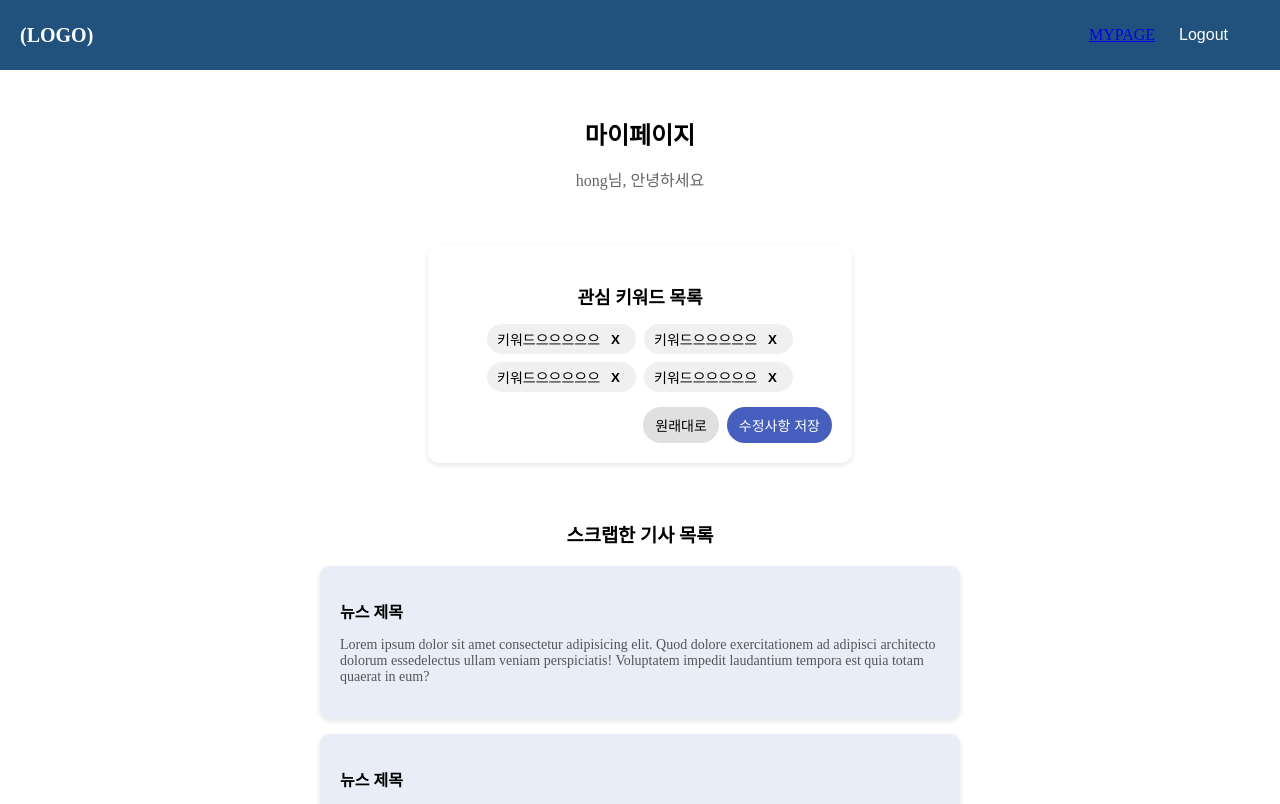
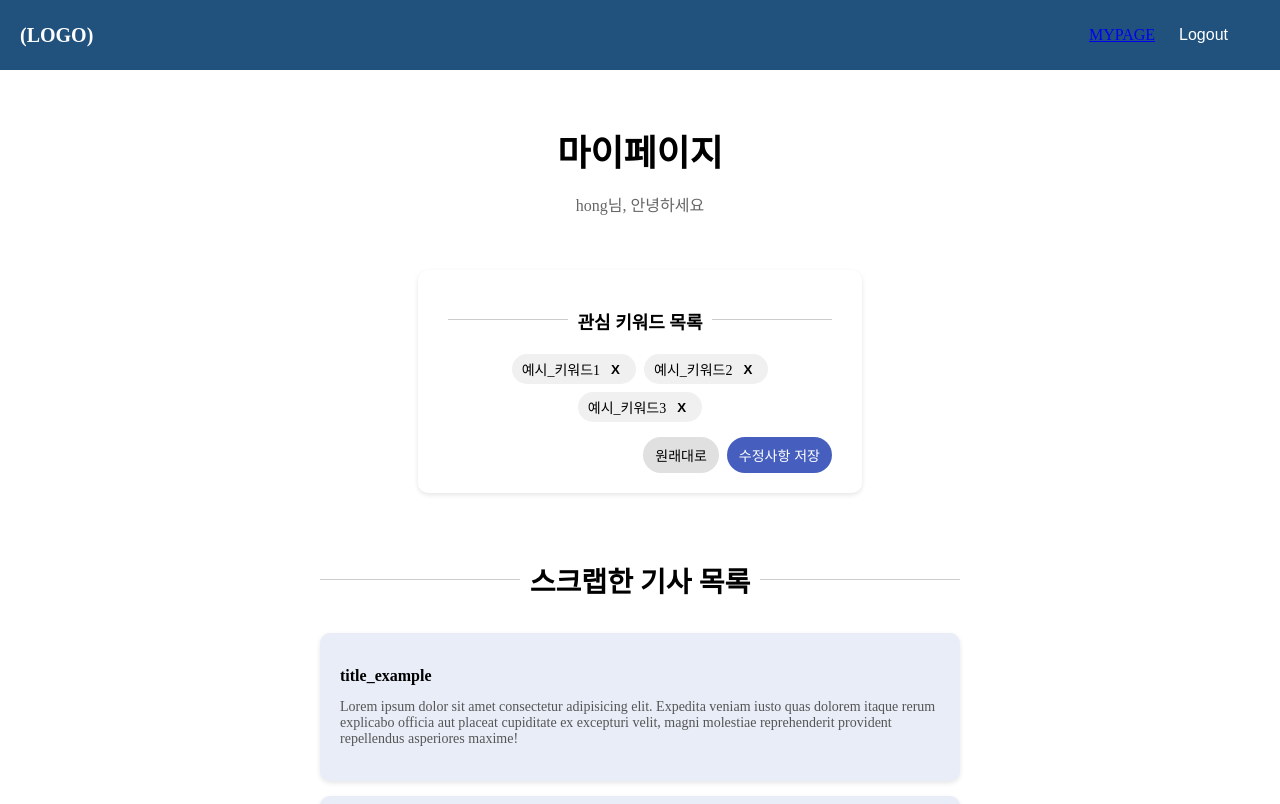
Before and after one commit to lg-cns-am-1-mini6/FE, a React (Vite) app in the folder news_app/: page /Mypage in a window 1280 px wide. Shown: the top 804 px of the page. Built offline with nearby package versions, Linux system fonts and the light colour scheme.

Commit message:
refactor: 예시 문장 및 키워드 하드코딩

```diff
--- a/news_app/src/components/BasicPage.jsx
+++ b/news_app/src/components/BasicPage.jsx
@@ -5,6 +5,11 @@ export default function BasicPage() {
   const [username, setUsername] = useState("hong");
   const [login, setLogin] = useState(false);
   const [query, setQuery] = useState("");
+  const [hashtags, setHashtags] = useState([
+    "예시키워드",
+    "예시키워드",
+    "예시키워드",
+  ]);
 
   return (
     <div className="basic-page">
@@ -29,7 +34,11 @@ export default function BasicPage() {
           {login && (
             <>
               <p>{username}님은 이런 검색어를 #가장_많이 찾아보셨어요!</p>
-              <p>#예시_키워드 #예시_키워드 #예시_키워드</p>
+              <p>
+                {hashtags.map((tag, i) => (
+                  <span>#{tag} </span>
+                ))}
+              </p>
             </>
           )}
           <button onClick={() => setLogin(!login)}>
--- a/news_app/src/components/Login.css
+++ b/news_app/src/components/Login.css
@@ -16,7 +16,7 @@
   margin: auto;
 }
 
-.login-text-art {
+.text-art {
   display: flex;
   align-items: center;
   justify-content: center;
--- a/news_app/src/components/Login.jsx
+++ b/news_app/src/components/Login.jsx
@@ -5,7 +5,7 @@ export default function Login() {
     <>
       <div className="login-container">
         <div className="loginbox">
-          <div className="login-text-art">
+          <div className="text-art">
             <span className="horizonalBar"></span>
             <span>소셜 로그인</span>
             <span className="horizonalBar"></span>
--- a/news_app/src/components/Mypage.css
+++ b/news_app/src/components/Mypage.css
@@ -4,7 +4,7 @@
 }
 
 .mypage-header h1 {
-  font-size: 24px;
+  font-size: 36px;
   font-weight: bold;
   margin-bottom: 5px;
 }
@@ -17,7 +17,7 @@
   background-color: #fff;
   width: 30%;
   margin: 20px auto;
-  padding: 20px;
+  padding: 20px 30px;
   border-radius: 10px;
   box-shadow: 0 2px 5px rgba(0, 0, 0, 0.1);
   text-align: center;
@@ -108,3 +108,19 @@
   font-size: 14px;
   color: #555;
 }
+
+.text-art {
+  display: flex;
+  align-items: center;
+  justify-content: center;
+  gap: 10px;
+  margin-bottom: 5px;
+  font-weight: bold;
+  font-size: 24px;
+}
+
+.horizonalBar {
+  flex-grow: 1;
+  height: 1px;
+  background-color: #ccc;
+}
--- a/news_app/src/components/Mypage.jsx
+++ b/news_app/src/components/Mypage.jsx
@@ -1,33 +1,69 @@
-import { useState } from "react";
+import { useEffect, useState } from "react";
 import "./Mypage.css";
 
-function KeywordButton() {
+function KeywordButton({ word }) {
+  const [deleted, setDeleted] = useState(false);
+  if (word.length >= 10) {
+    word = word.slice(0, 10) + "...";
+  }
+  if (!deleted) {
     return (
       <div>
-      <span>키워드으으으으으</span>
-      <button>X</button>
+        <span>{word}</span>
+        <button
+          onClick={() => {
+            setDeleted((prev) => !prev);
+          }}
+        >
+          X
+        </button>
       </div>
     );
   }
+}
 
-function Newscard() {
+function Newscard({ title, content }) {
   return (
     <div className="card-box">
       <h2>
-        <a>뉴스 제목</a>
+        <a>{title}</a>
       </h2>
-      <p>
-        Lorem ipsum dolor sit amet consectetur adipisicing elit. Quod dolore
-        exercitationem ad adipisci architecto dolorum essedelectus ullam veniam
-        perspiciatis! Voluptatem impedit laudantium tempora est quia totam
-        quaerat in eum?
-      </p>
+      <p>{content}</p>
     </div>
   );
 }
 
 export default function Mypage() {
   const [username, setUsername] = useState("hong");
+  const [newslist, setNewslist] = useState([
+    {
+      title: "title_example",
+      content:
+        "Lorem ipsum dolor sit amet consectetur adipisicing elit. Expedita veniam iusto quas dolorem itaque rerum explicabo officia aut placeat cupiditate ex excepturi velit, magni molestiae reprehenderit provident repellendus asperiores maxime!",
+    },
+    { title: "title_example", content: "content_example" },
+    { title: "title_example", content: "content_example" },
+    { title: "title_example", content: "content_example" },
+    { title: "title_example", content: "content_example" },
+    { title: "title_example", content: "content_example" },
+    { title: "title_example", content: "content_example" },
+  ]);
+  const [keywords, setKeywords] = useState([
+    { word: "예시_키워드1", deleted: true },
+    { word: "예시_키워드2", deleted: false },
+    { word: "예시_키워드3", deleted: false },
+  ]);
+  const [reset, setReset] = useState(false);
+
+  const clickReset = () => {
+    console.log("리셋버튼 클릭");
+    setReset(!reset);
+  };
+
+  const saveChanges = () => {
+    console.log("변경사항 저장");
+  };
+
   return (
     <>
       <header className="mypage-header">
@@ -36,27 +72,43 @@ export default function Mypage() {
       </header>
       <br></br>
       <div className="keyword-box">
+        <div className="text-art">
+          <span className="horizonalBar"></span>
           <h3>관심 키워드 목록</h3>
+          <span className="horizonalBar"></span>
+        </div>
+        {keywords.length == 0 && (
+          <div className="no_contents">등록된 관심 키워드가 없습니다</div>
+        )}
+        {keywords.length != 0 && (
           <div>
             <div className="keyword-keywords">
-            <KeywordButton />
-            <KeywordButton />
-            <KeywordButton />
-            <KeywordButton />
+              {keywords.map((keyword, index) => (
+                <KeywordButton word={keyword.word} key={index} />
+              ))}
             </div>
             <div className="keyword-buttons">
-            <button>원래대로</button>
-            <button>수정사항 저장</button>
+              <button onClick={clickReset}>원래대로</button>
+              <button onClick={saveChanges}>수정사항 저장</button>
             </div>
           </div>
+        )}
       </div>
       <br></br>
       <div className="card-list">
+        <div className="text-art">
+          <span className="horizonalBar"></span>
           <h3>스크랩한 기사 목록</h3>
+          <span className="horizonalBar"></span>
+        </div>
         <div>
-          <Newscard />
-          <Newscard />
-          <Newscard />
+          {newslist.length != 0 &&
+            newslist.map((news, index) => (
+              <Newscard title={news.title} content={news.content} key={index} />
+            ))}
+          {newslist.length == 0 && (
+            <div style={{ textAlign: "center" }}>스크랩한 기사가 없습니다</div>
+          )}
         </div>
       </div>
     </>
```
Lines whose indentation alone changed are shown as unchanged.
